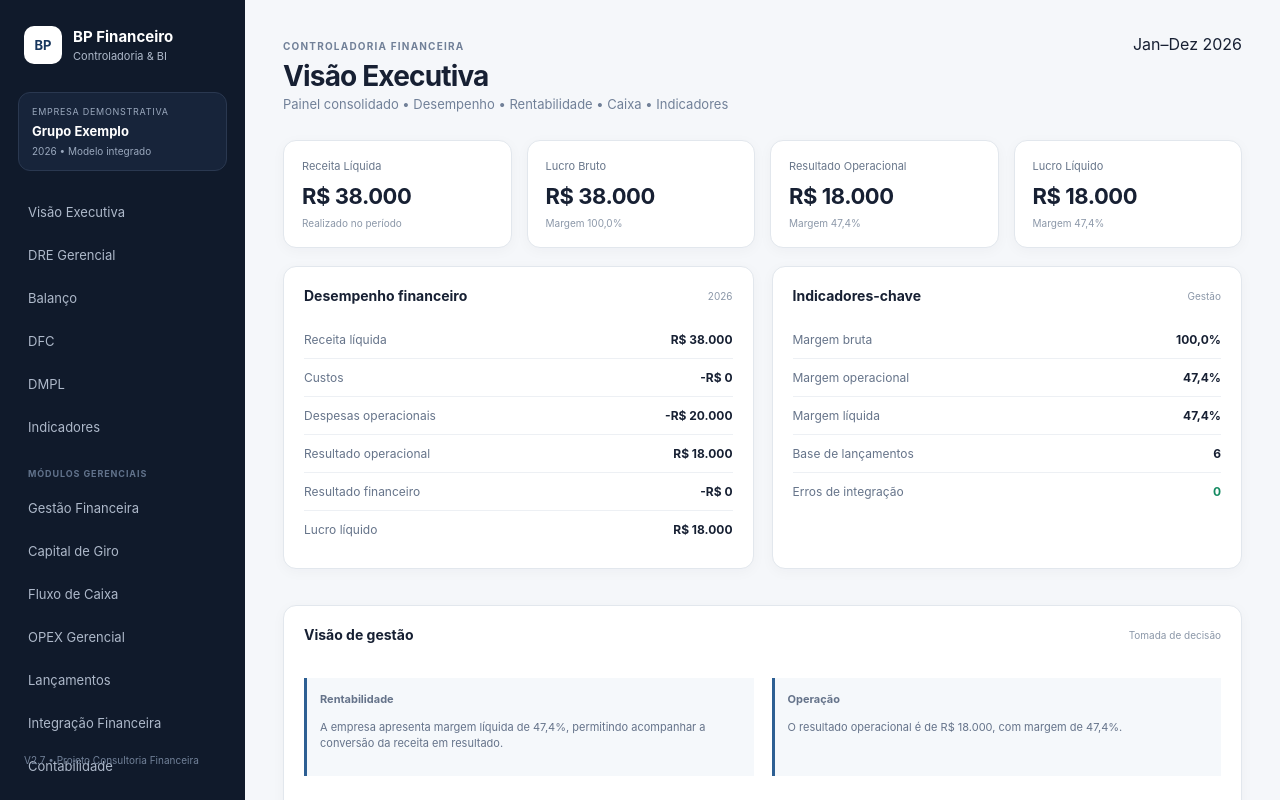
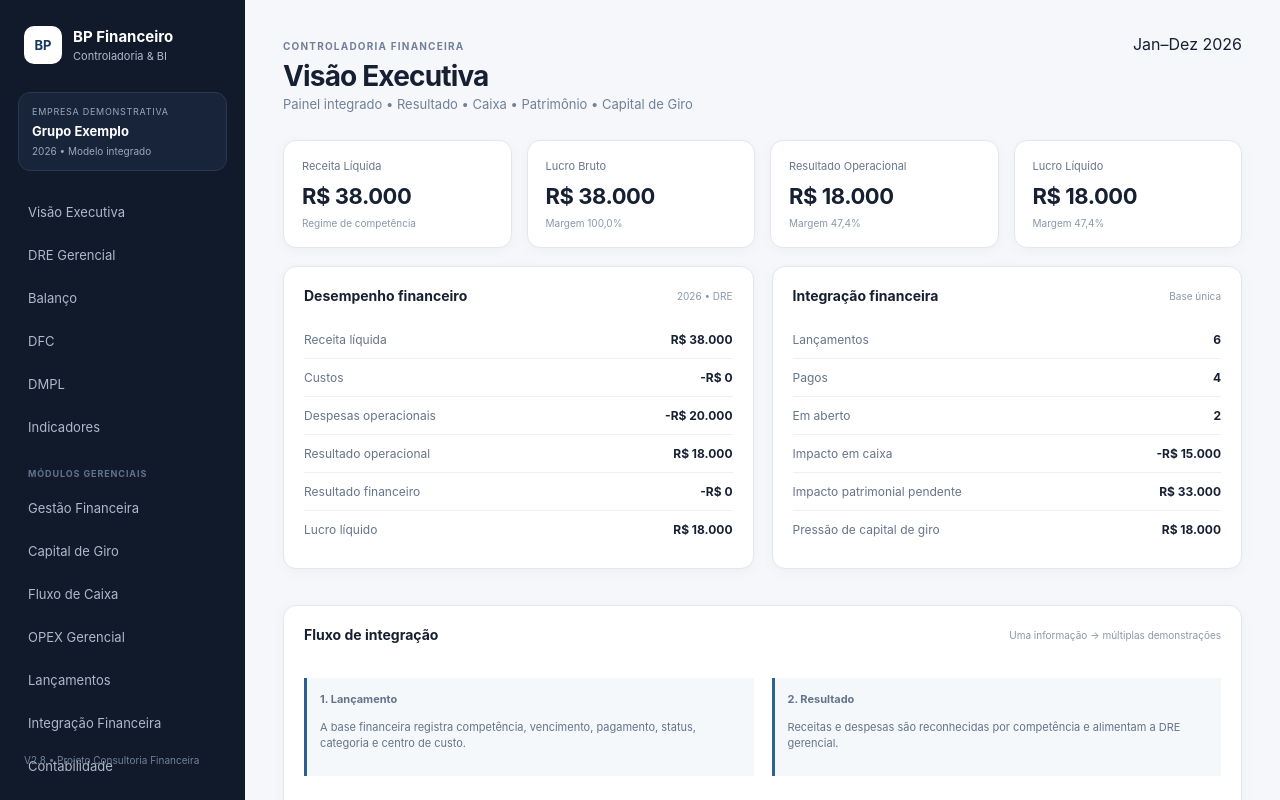
Before and after one commit to cardoso4009-byte/bp-financeiro-bi, a Next.js app: page / in a window 1280 px wide. Shown: the top 800 px of the page. Built offline with nearby package versions, Linux system fonts and the light colour scheme.

Commit message:
feat: integrate management impact into executive dashboard

```diff
--- a/app/page.tsx
+++ b/app/page.tsx
@@ -4,6 +4,7 @@ import { useMemo, useState } from 'react'
 import { financialEntriesToJournal } from '@/lib/financial-accounting-integration'
 import { readFinancialSource } from '@/lib/financial-source'
 import { statementEngine } from '@/lib/statement-engine'
+import { managementImpact } from '@/lib/management-integration'
 
 const brl=(n:number)=>n.toLocaleString('pt-BR',{style:'currency',currency:'BRL',maximumFractionDigits:0})
 const pct=(n:number)=>`${(n*100).toFixed(1).replace('.',',')}%`
@@ -23,16 +24,22 @@ export default function Home(){
  const margemBruta=totals.receitas?lucroBruto/totals.receitas:0
  const margemOp=totals.receitas?resultadoOperacional/totals.receitas:0
  const margemLiq=totals.receitas?lucroLiquido/totals.receitas:0
- const caixaOperacional=source.entries.reduce((s:any,e:any)=>s+(e.category==='receita'?e.amount:e.category==='despesa'?-e.amount:0),0)
+ const management=useMemo(()=>source.entries.reduce((a,e)=>{const x=managementImpact(e);return {dre:a.dre+x.dre,cash:a.cash+x.cash,balance:a.balance+x.balance,workingCapital:a.workingCapital+x.workingCapital}},{dre:0,cash:0,balance:0,workingCapital:0}),[source.entries])
+ const paid=source.entries.filter(e=>e.status==='Pago').length
+ const open=source.entries.filter(e=>e.status==='Em aberto').length
  return <main className="shell">
-  <aside className="side"><div className="brand"><b>BP</b><div><strong>BP Financeiro</strong><span>Controladoria & BI</span></div></div><div className="company"><small>EMPRESA DEMONSTRATIVA</small><strong>Grupo Exemplo</strong><span>2026 • Modelo integrado</span></div><nav>{nav.map(([label,url],i)=><a className={i===0?'nav-link active':'nav-link'} key={label} href={url}>{label}</a>)}<div className="nav-divider">MÓDULOS GERENCIAIS</div>{modules.map(([label,url])=><a className="nav-link" key={url} href={url}>{label}</a>)}</nav><footer>V2.7 • Projeto Consultoria Financeira</footer></aside>
-  <section className="content"><header><div><small>CONTROLADORIA FINANCEIRA</small><h1>Visão Executiva</h1><p>Painel consolidado • Desempenho • Rentabilidade • Caixa • Indicadores</p></div><div className="period">Jan–Dez 2026</div></header>
-   <div className="cards"><Card title="Receita Líquida" value={totals.receitas} sub="Realizado no período"/><Card title="Lucro Bruto" value={lucroBruto} sub={`Margem ${pct(margemBruta)}`}/><Card title="Resultado Operacional" value={resultadoOperacional} sub={`Margem ${pct(margemOp)}`}/><Card title="Lucro Líquido" value={lucroLiquido} sub={`Margem ${pct(margemLiq)}`}/></div>
-   <div className="grid"><section className="panel"><div className="panel-title"><h2>Desempenho financeiro</h2><span>2026</span></div><div className="rows"><div className="row"><span>Receita líquida</span><b>{brl(totals.receitas)}</b></div><div className="row"><span>Custos</span><b>{brl(-totals.custos)}</b></div><div className="row"><span>Despesas operacionais</span><b>{brl(-despesasOp)}</b></div><div className="row"><span>Resultado operacional</span><b>{brl(resultadoOperacional)}</b></div><div className="row"><span>Resultado financeiro</span><b>{brl(resultadoFinanceiro)}</b></div><div className="row"><span>Lucro líquido</span><b>{brl(lucroLiquido)}</b></div></div></section>
-    <section className="panel"><div className="panel-title"><h2>Indicadores-chave</h2><span>Gestão</span></div><div className="rows"><div className="row"><span>Margem bruta</span><b>{pct(margemBruta)}</b></div><div className="row"><span>Margem operacional</span><b>{pct(margemOp)}</b></div><div className="row"><span>Margem líquida</span><b>{pct(margemLiq)}</b></div><div className="row"><span>Base de lançamentos</span><b>{source.entries.length}</b></div><div className="row"><span>Erros de integração</span><b className={integration.errors.length?'negative':'positive'}>{integration.errors.length}</b></div></div></section></div>
-   <section className="panel wide"><div className="panel-title"><h2>Visão de gestão</h2><span>Tomada de decisão</span></div><div className="grid"><Insight title="Rentabilidade" text={`A empresa apresenta margem líquida de ${pct(margemLiq)}, permitindo acompanhar a conversão da receita em resultado.`}/><Insight title="Operação" text={`O resultado operacional é de ${brl(resultadoOperacional)}, com margem de ${pct(margemOp)}.`}/><Insight title="Caixa" text={`A base atual registra ${brl(caixaOperacional)} de geração operacional calculada a partir dos lançamentos.`}/></div></section>
-   <section className="panel wide"><div className="panel-title"><h2>Acesso rápido</h2><span>Análises</span></div><div className="rows"><div className="row"><span>DRE Gerencial</span><a href="/dre-gerencial" style={{fontWeight:700}}>Abrir análise →</a></div><div className="row"><span>Fluxo de Caixa Projetado</span><a href="/fluxo-caixa" style={{fontWeight:700}}>Abrir análise →</a></div><div className="row"><span>Capital de Giro</span><a href="/capital-giro" style={{fontWeight:700}}>Abrir análise →</a></div><div className="row"><span>OPEX Gerencial</span><a href="/opex" style={{fontWeight:700}}>Abrir análise →</a></div><div className="row"><span>Demonstrações Integradas</span><a href="/demonstracoes-integradas" style={{fontWeight:700}}>Abrir análise →</a></div></div></section>
+  <aside className="side"><div className="brand"><b>BP</b><div><strong>BP Financeiro</strong><span>Controladoria & BI</span></div></div><div className="company"><small>EMPRESA DEMONSTRATIVA</small><strong>Grupo Exemplo</strong><span>2026 • Modelo integrado</span></div><nav>{nav.map(([label,url],i)=><a className={i===0?'nav-link active':'nav-link'} key={label} href={url}>{label}</a>)}<div className="nav-divider">MÓDULOS GERENCIAIS</div>{modules.map(([label,url])=><a className="nav-link" key={url} href={url}>{label}</a>)}</nav><footer>V2.8 • Projeto Consultoria Financeira</footer></aside>
+  <section className="content"><header><div><small>CONTROLADORIA FINANCEIRA</small><h1>Visão Executiva</h1><p>Painel integrado • Resultado • Caixa • Patrimônio • Capital de Giro</p></div><div className="period">Jan–Dez 2026</div></header>
+   <div className="cards"><Card title="Receita Líquida" value={totals.receitas} sub="Regime de competência"/><Card title="Lucro Bruto" value={lucroBruto} sub={`Margem ${pct(margemBruta)}`}/><Card title="Resultado Operacional" value={resultadoOperacional} sub={`Margem ${pct(margemOp)}`}/><Card title="Lucro Líquido" value={lucroLiquido} sub={`Margem ${pct(margemLiq)}`}/></div>
+   <div className="grid"><section className="panel"><div className="panel-title"><h2>Desempenho financeiro</h2><span>2026 • DRE</span></div><div className="rows"><Row label="Receita líquida" value={totals.receitas}/><Row label="Custos" value={-totals.custos}/><Row label="Despesas operacionais" value={-despesasOp}/><Row label="Resultado operacional" value={resultadoOperacional}/><Row label="Resultado financeiro" value={resultadoFinanceiro}/><Row label="Lucro líquido" value={lucroLiquido}/></div></section>
+    <section className="panel"><div className="panel-title"><h2>Integração financeira</h2><span>Base única</span></div><div className="rows"><Row label="Lançamentos" value={source.entries.length} currency={false}/><Row label="Pagos" value={paid} currency={false}/><Row label="Em aberto" value={open} currency={false}/><Row label="Impacto em caixa" value={management.cash}/><Row label="Impacto patrimonial pendente" value={management.balance}/><Row label="Pressão de capital de giro" value={management.workingCapital}/></div></section></div>
+   <section className="panel wide"><div className="panel-title"><h2>Fluxo de integração</h2><span>Uma informação → múltiplas demonstrações</span></div><div className="grid"><Insight title="1. Lançamento" text="A base financeira registra competência, vencimento, pagamento, status, categoria e centro de custo."/><Insight title="2. Resultado" text="Receitas e despesas são reconhecidas por competência e alimentam a DRE gerencial."/><Insight title="3. Caixa" text="O pagamento ou recebimento efetivo alimenta o fluxo de caixa, sem misturar competência com caixa."/><Insight title="4. Patrimônio" text="Contas a receber, obrigações, CAPEX e financiamentos geram os efeitos patrimoniais correspondentes."/></div></section>
+   <section className="panel wide"><div className="panel-title"><h2>Visão de gestão</h2><span>Tomada de decisão</span></div><div className="grid"><Insight title="Rentabilidade" text={`Margem líquida de ${pct(margemLiq)}. Acompanhe a conversão da receita em resultado.`}/><Insight title="Caixa" text={`Impacto líquido de ${brl(management.cash)} nos lançamentos pagos. Caixa deve ser analisado separadamente da competência.`}/><Insight title="Capital de Giro" text={`Pressão identificada de ${brl(Math.abs(management.workingCapital))} em itens ainda não liquidados.`}/><Insight title="Governança" text={`${integration.errors.length} erro(s) de integração identificados na transformação financeira → contábil.`}/></div></section>
+   <section className="panel wide"><div className="panel-title"><h2>Acesso rápido</h2><span>Análises integradas</span></div><div className="rows"><Quick label="DRE Gerencial" url="/dre-gerencial"/><Quick label="OPEX Gerencial" url="/opex"/><Quick label="Fluxo de Caixa" url="/fluxo-caixa"/><Quick label="Capital de Giro" url="/capital-giro"/><Quick label="Balanço Patrimonial" url="/balanco-gerencial"/><Quick label="Demonstrações Integradas" url="/demonstracoes-integradas"/></div></section>
   </section></main>
 }
+function brlOrNumber(n:number,currency:boolean){return currency?brl(n):n.toLocaleString('pt-BR')}
 function Card({title,value,sub}:{title:string;value:number;sub:string}){return <div className="card"><span>{title}</span><strong>{brl(value)}</strong><small>{sub}</small></div>}
+function Row({label,value,currency=true}:{label:string;value:number;currency?:boolean}){return <div className="row"><span>{label}</span><b>{brlOrNumber(value,currency)}</b></div>}
 function Insight({title,text}:{title:string;text:string}){return <div className="note"><strong>{title}</strong><p>{text}</p></div>}
+function Quick({label,url}:{label:string;url:string}){return <div className="row"><span>{label}</span><a href={url} style={{fontWeight:700}}>Abrir análise →</a></div>}
```
